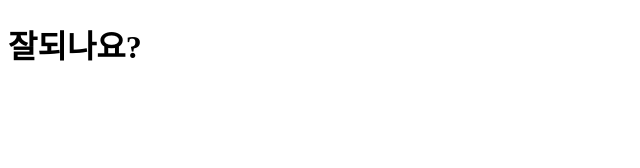
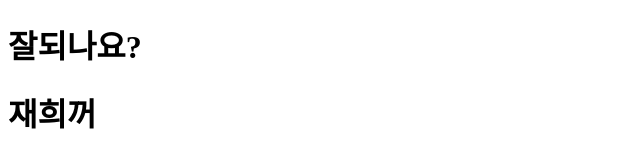
Before and after one commit to jaeheech/TeamProject2, a plain HTML site: page index.html in a window 1280 px wide. Shown: the whole page, without its empty margins (0-640 px from the left). Drawn offline with Linux system fonts and the light colour scheme.

Commit message:
테스트1

```diff
--- a/index.html
+++ b/index.html
@@ -7,5 +7,6 @@
   </head>
   <body>
     <h1>잘되나요?</h1>
+    <h1>재희꺼</h1>
   </body>
 </html>
```
